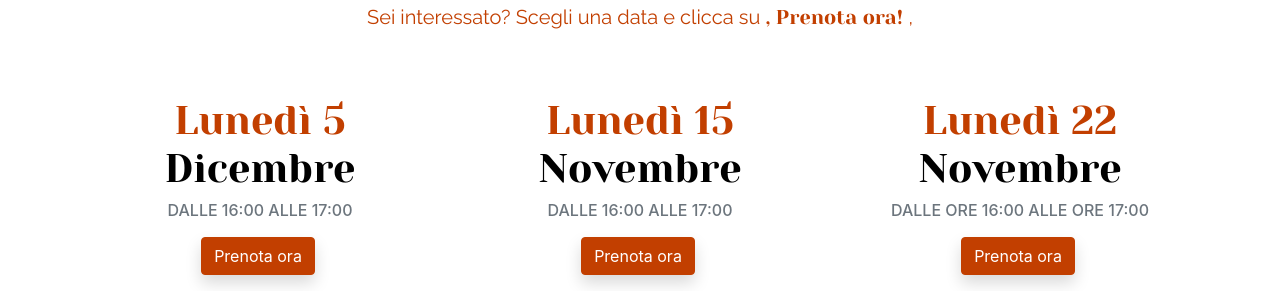
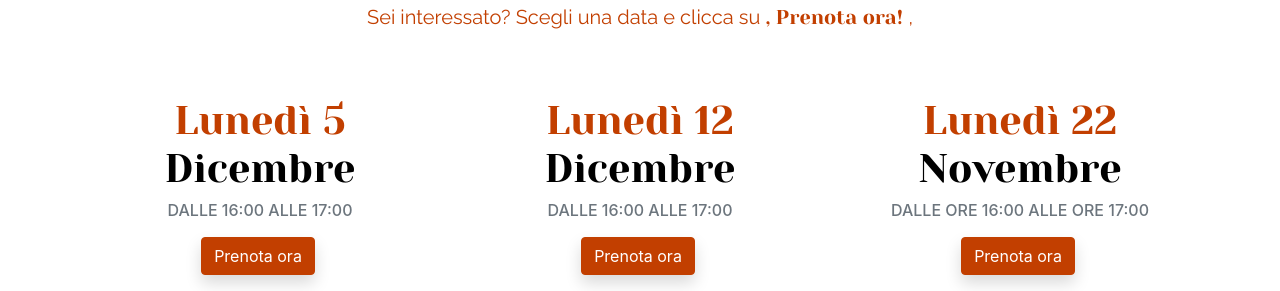
Before and after one commit to PiervitoCreanza/orientamento.liceodegiorgi.edu.it, a Jekyll site: the page built from incontri.html, in a window 1280 px wide and 900 px high, scrolled down 1626 px. Shown: the part 163-454 px from the top of the window. Built offline with Jekyll 4.4.1, drawn with Linux system fonts in a browser that asks for light colours.

Commit message:
Updated '_data/incontri.json' via CloudCannon

```diff
--- a/_data/incontri.json
+++ b/_data/incontri.json
@@ -39,8 +39,8 @@
 					"url": "https://forms.gle/qypB9FpE2vqdQhgXA"
 				},
 				{
-					"giorno": "Lunedì 15",
-					"mese": "Novembre",
+					"giorno": "Lunedì 12",
+					"mese": "Dicembre",
 					"orario": "Dalle 16:00 alle 17:00",
 					"url": "https://forms.gle/wPyyuSQmGTxNBzvUA"
 				},
```
